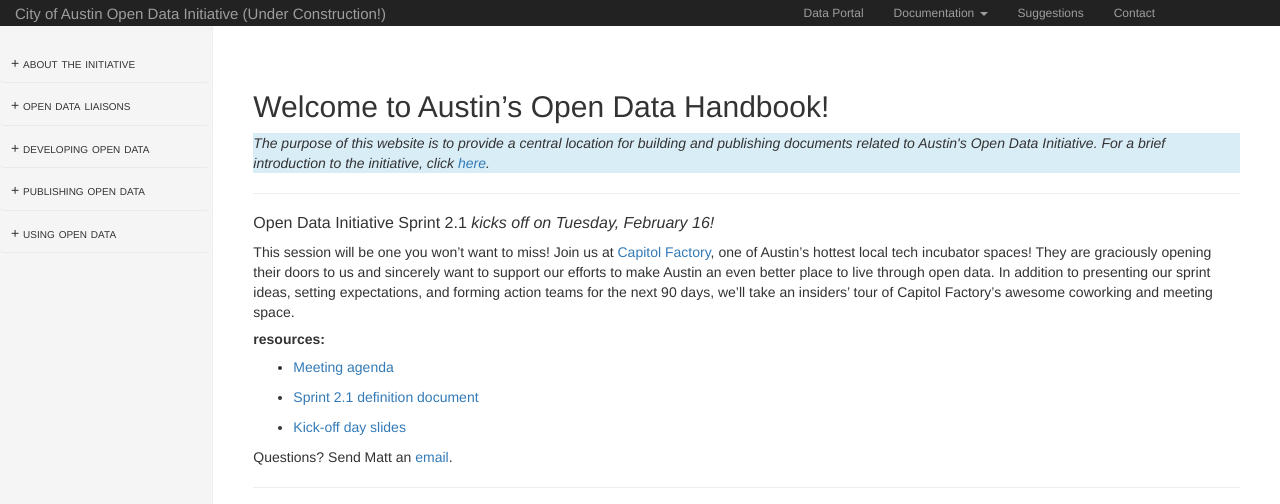
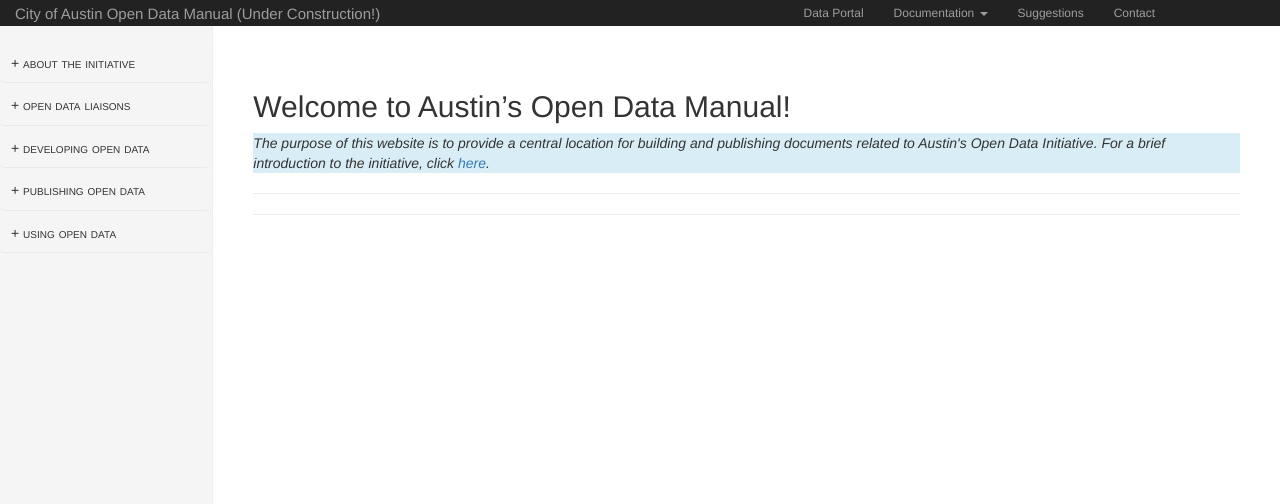
Before and after one commit to cityofaustin/open-data-manual, a Jekyll site: the page built from index.md, in a window 1280 px wide. Shown: the top 504 px of the page. Built offline with Jekyll 4.4.1, drawn with Linux system fonts in a browser that asks for light colours; nearby versions of some CDN libraries.

Commit message:
update title and front page with "Open Data Manual"

```diff
--- a/_includes/top-nav.html
+++ b/_includes/top-nav.html
@@ -7,7 +7,7 @@
                 <span class="icon-bar"></span>
                 <span class="icon-bar"></span>
             </button>
-            <a class="navbar-brand" href="#">City of Austin Open Data Initiative (Under Construction!)</a>
+            <a class="navbar-brand" href="#">City of Austin Open Data Manual (Under Construction!)</a>
         </div>
         <div id="navbar" class="collapse navbar-collapse">
             <ul class="nav navbar-nav">
--- a/index.md
+++ b/index.md
@@ -3,27 +3,13 @@
 title: Open Data Manual
 ---
 
-# Welcome to Austin's Open Data Handbook!
+# Welcome to Austin's Open Data Manual!
 
 <p class="bg-info"><em>The purpose of this website is to provide a central location for building and publishing documents related to Austin's Open Data Initiative. For a brief introduction to the initiative, click <a href="{{site.baseurl}}/about">here</a>.</em></p>
 
 
 ***
 
-#### Open Data Initiative Sprint 2.1 *kicks off on Tuesday, February 16!*
-
- This session will be one you won’t want to miss! Join us at [Capitol Factory](https://capitalfactory.com/), one of Austin's hottest local tech incubator spaces! They are graciously opening their doors to us and sincerely want to support our efforts to make Austin an even better place to live through open data. In addition to presenting our sprint ideas, setting expectations, and forming action teams for the next 90 days, we'll take an insiders' tour of Capitol Factory's awesome coworking and meeting space.
-
-##### **resources:**
-
-- [Meeting agenda](https://docs.google.com/document/d/1HVjI4ZiXROxwRb1zfkcu6m26YGvJW29Y85HhKBc-PAI/)
-
-- [Sprint 2.1 definition document]({{site.baseurl}}/projects/sprint_2_1)
-
-- [Kick-off day slides](https://docs.google.com/presentation/d/1g-zuj-SS6I8-cS2Wzm6p3cEtfAUQRHYGw5Ze2ctCJqM/edit?usp=sharing)
-
-
-Questions? Send Matt an [email](matthew.esquibel@austintexas.gov).
 
 ***
 
```
